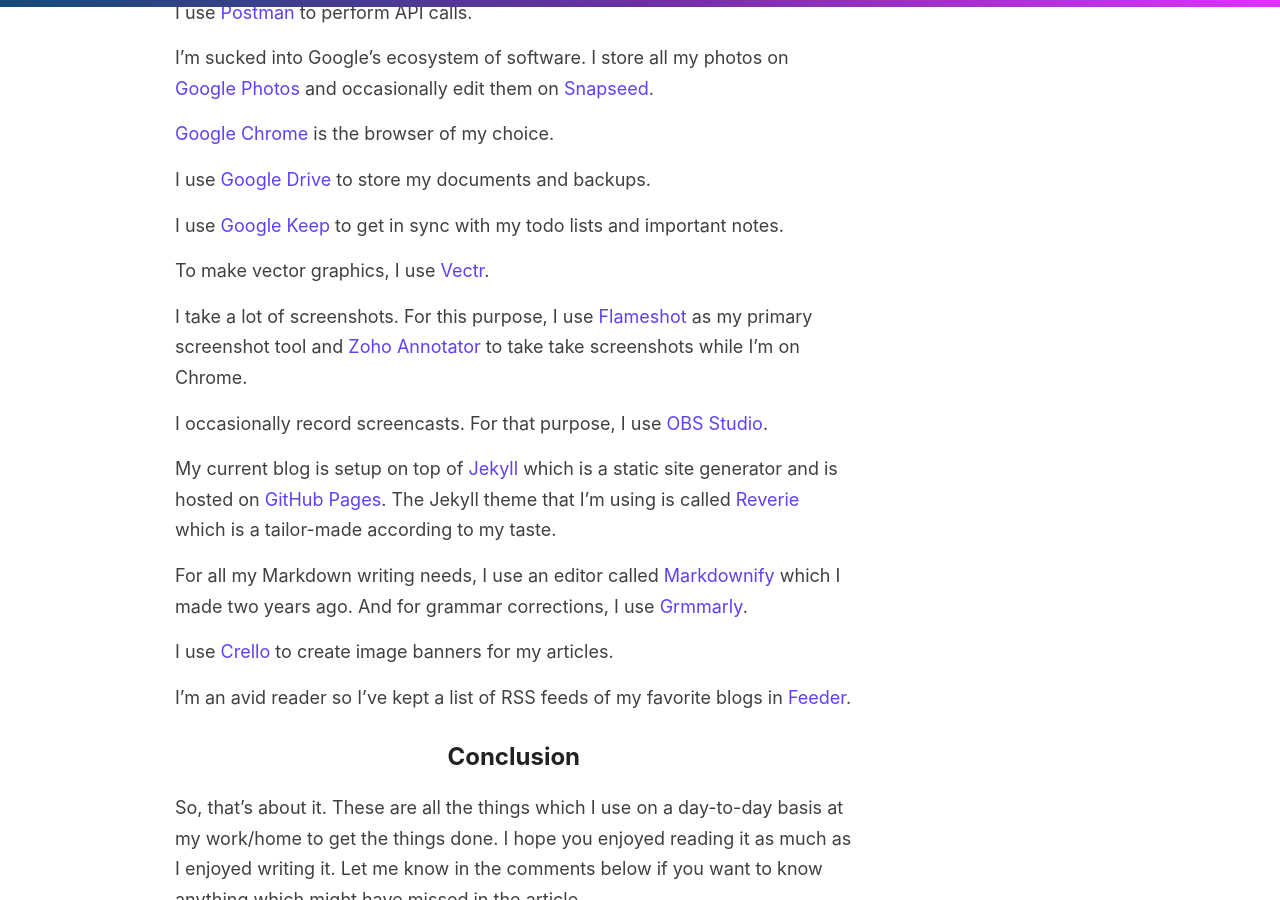
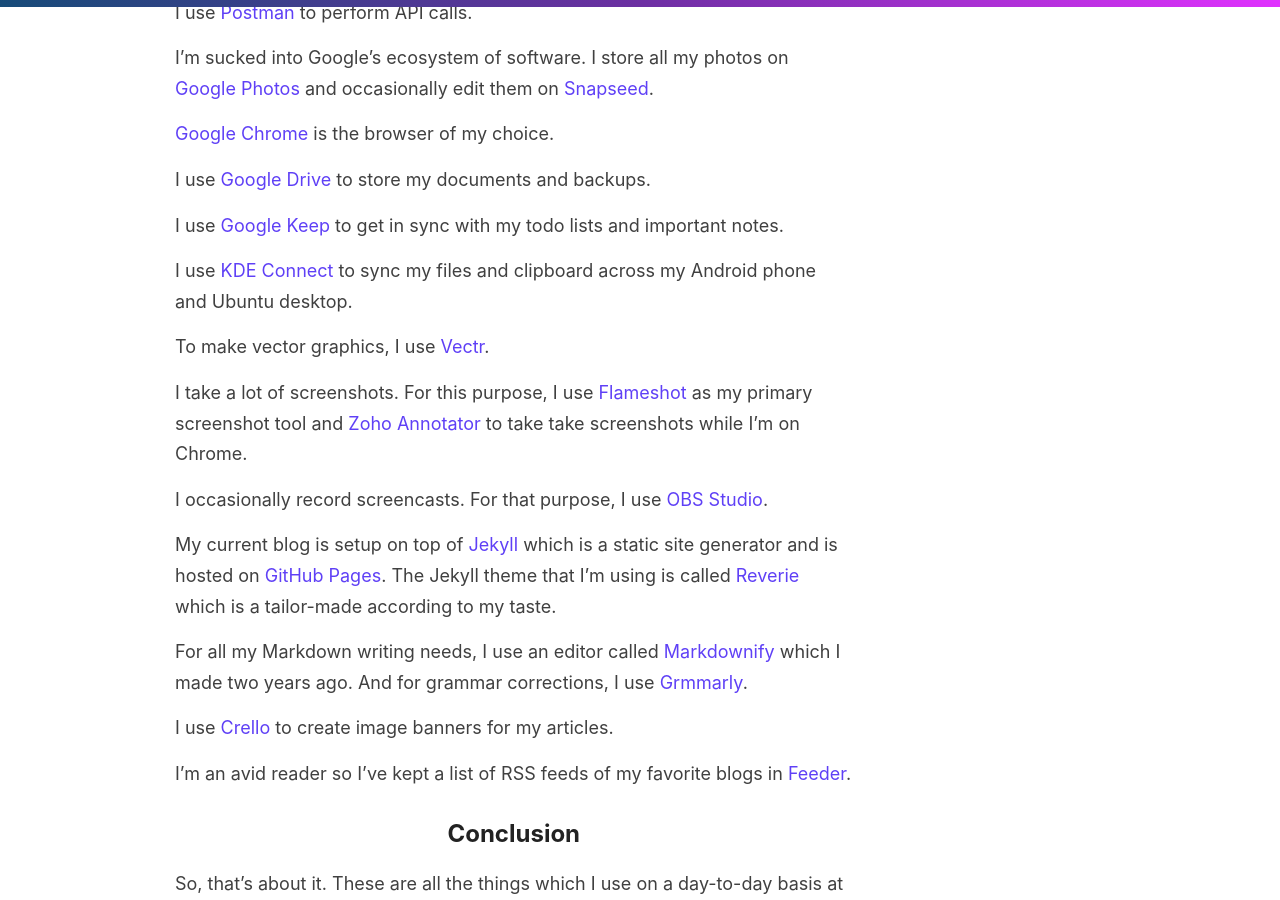
Before and after one commit to varunkumardev/amitmerchant1990.github.io, a Jekyll site: the page built from _pages/uses.md, in a window 1280 px wide and 900 px high, scrolled down 2619 px. Built offline with Jekyll 4.4.1, drawn with Linux system fonts in a browser that asks for light colours; comment, search, counter and statistics services are not loaded.

Commit message:
update uses page.

```diff
--- a/_pages/uses.md
+++ b/_pages/uses.md
@@ -43,6 +43,8 @@
 
 I use [Google Keep](https://keep.google.com) to get in sync with my todo lists and important notes.
 
+I use [KDE Connect](https://kdeconnect.kde.org/) to sync my files and clipboard across my Android phone and Ubuntu desktop.
+
 To make vector graphics, I use [Vectr](https://vectr.com/).
 
 I take a lot of screenshots. For this purpose, I use [Flameshot](https://flameshot.js.org/) as my primary screenshot tool and [Zoho Annotator](https://www.zoho.com/annotator/) to take take screenshots while I'm on Chrome.
```
